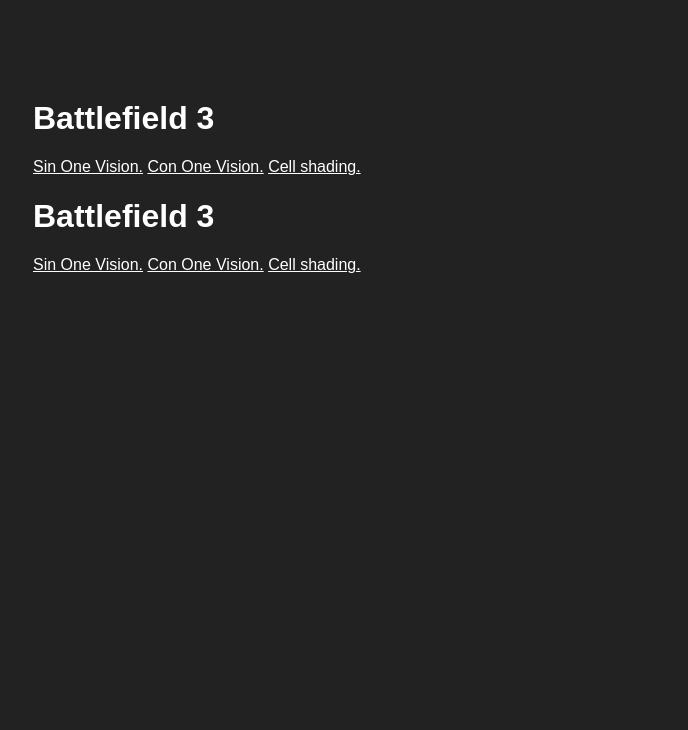
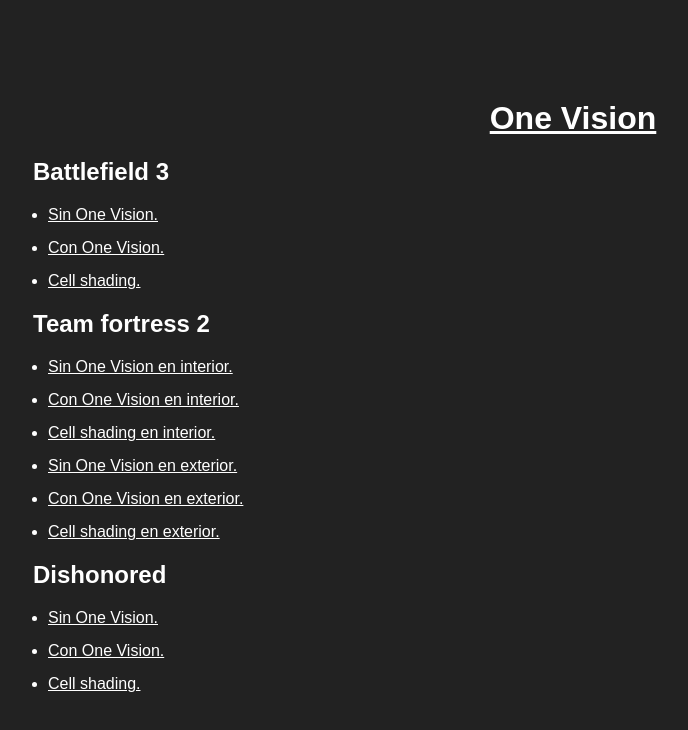
Before and after one commit to just12/just12.github.io, a plain HTML site: page onevision/index.html in a window 1280 px wide. Shown: the whole page, without its empty margins (67-755 px from the left). Drawn offline with Linux system fonts and the light colour scheme.

Commit message:
Added more screenshots

```diff
--- a/onevision/index.html
+++ b/onevision/index.html
@@ -18,19 +18,27 @@
 </head>
 
 <body>
+  <h1 id="titulo">One Vision</h1>
   <div class="articulo">
-    <h1>Battlefield 3</h1>
-    <a href="src/battlefield_3/bf3_sin.jpg" data-lightbox="battlefield3" data-title="Sin One Vision">
-    Sin One Vision.</a>
+    <h2>Battlefield 3</h1>
+    <a href="src/battlefield_3/bf3_sin.jpg" data-lightbox="battlefield3" data-title="Sin One Vision">Sin One Vision.</a>
     <a href="src/battlefield_3/bf3_con.jpg" data-lightbox="battlefield3" data-title="Con One Vision">Con One Vision.</a>
     <a href="src/battlefield_3/bf3_cell.jpg" data-lightbox="battlefield3" data-title="Cell shading">Cell shading.</a>
   </div>
   <div class="articulo">
-    <h1>Battlefield 3</h1>
-    <a href="src/battlefield_3/bf3_sin.jpg" data-lightbox="battlefield3" data-title="Sin One Vision">
-    Sin One Vision.</a>
-    <a href="src/battlefield_3/bf3_con.jpg" data-lightbox="battlefield3" data-title="Con One Vision">Con One Vision.</a>
-    <a href="src/battlefield_3/bf3_cell.jpg" data-lightbox="battlefield3" data-title="Cell shading">Cell shading.</a>
+    <h2>Team fortress 2</h1>
+    <a href="src/team_fortress_2/tf2_sin1.jpg" data-lightbox="teamfortress2" data-title="Sin One Vision en interior.">Sin One Vision en interior.</a>
+    <a href="src/team_fortress_2/tf2_con1.jpg" data-lightbox="teamfortress2" data-title="Con One Vision en interior.">Con One Vision en interior.</a>
+    <a href="src/team_fortress_2/tf2_cell1.jpg" data-lightbox="teamfortress2" data-title="Cell shading en interior.">Cell shading en interior.</a>
+    <a href="src/team_fortress_2/tf2_sin2.jpg" data-lightbox="teamfortress2" data-title="Sin One Vision en exterior.">Sin One Vision en exterior.</a>
+    <a href="src/team_fortress_2/tf2_con2.jpg" data-lightbox="teamfortress2" data-title="Con One Vision en exterior.">Con One Vision en exterior.</a>
+    <a href="src/team_fortress_2/tf2_cell2.jpg" data-lightbox="teamfortress2" data-title="Cell shading en exterior.">Cell shading en exterior.</a>
+  </div>
+  <div class="articulo">
+    <h2>Dishonored</h1>
+    <a href="src/dishonored/dis_sin.jpg" data-lightbox="dishonored" data-title="Sin One Vision">Sin One Vision.</a>
+    <a href="src/dishonored/dis_con.jpg" data-lightbox="dishonored" data-title="Con One Vision">Con One Vision.</a>
+    <a href="src/dishonored/dis_cell.jpg" data-lightbox="dishonored" data-title="Cell shading">Cell shading.</a>
   </div>
 </body>
 </html>
--- a/onevision/style1.css
+++ b/onevision/style1.css
@@ -9,8 +9,17 @@
   margin: 100px;
 }
 
-h1, div.articulo a{color: #fff;}
+h1#titulo{
+  text-align: center;
+  text-decoration: underline;
+}
 
-div.articulo a{text-decoration: underline}
+h1, h2, div.articulo a{color: #fff;}
+
+div.articulo a{
+  text-decoration: underline;
+  display: list-item;
+  margin: 15px;
+}
 
 div.articulo a:hover{color: #ddd;}
```
Also changed, not shown: onevision/src/dishonored/dis_sin.jpg (added), onevision/src/team_fortress_2/tf2_cell1.jpg (added), onevision/src/team_fortress_2/tf2_con1.jpg (added), onevision/src/team_fortress_2/tf2_sin1.jpg (added), onevision/src/team_fortress_2/tf2_sin2.jpg (added), 4 other files.
